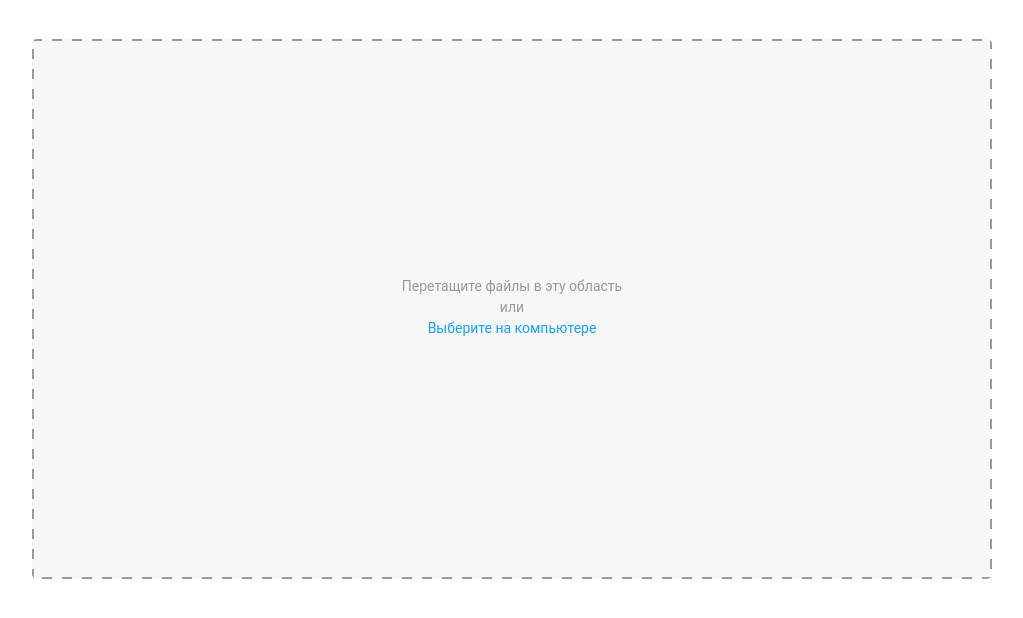
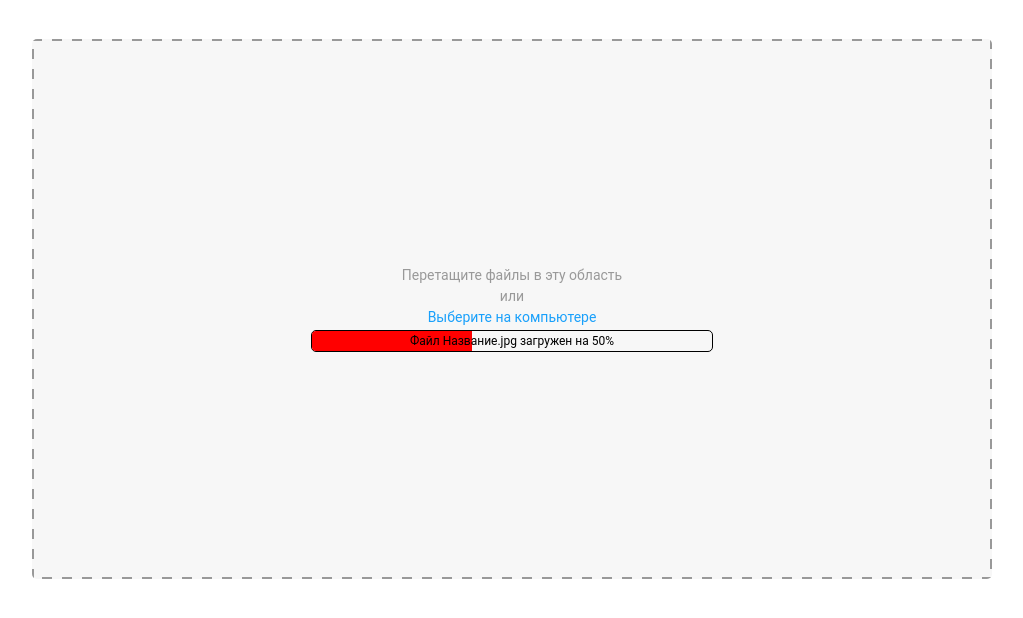
Before and after one commit to tzar4eg/TestTaskDzuba, an Angular app: page / in a window 1280 px wide. Shown: the top 618 px of the page, without its empty margins (128-1151 px from the left). Built offline with nearby package versions, Linux system fonts and the light colour scheme.

Commit message:
Создан прогрессбар

```diff
--- a/src/app/app.module.ts
+++ b/src/app/app.module.ts
@@ -9,6 +9,7 @@ import { SelectedImageComponent } from './components/image-viewer/selected-image
 import { ImageListComponent } from './components/image-viewer/image-list/image-list.component';
 import { HttpClientModule } from '@angular/common/http';
 import { ImageViewerService } from './services/image-viewer.service';
+import { DropzoneProgressBarComponent } from './components/dropzone/dropzone-progress-bar/dropzone-progress-bar.component';
 
 @NgModule({
   declarations: [
@@ -17,7 +18,8 @@ import { ImageViewerService } from './services/image-viewer.service';
     DropzoneDirective,
     ImageViewerComponent,
     SelectedImageComponent,
-    ImageListComponent
+    ImageListComponent,
+    DropzoneProgressBarComponent
   ],
   imports: [
     BrowserModule,
--- /dev/null
+++ b/src/app/components/dropzone/dropzone-progress-bar/dropzone-progress-bar.component.html
@@ -0,0 +1,4 @@
+<div class="progress-bar">
+    <div class="progress-bar-text">Файл Название.jpg загружен на 50%</div>
+    <div class="progress-bar-filler" [style.width.%]="40"></div>
+</div>
--- /dev/null
+++ b/src/app/components/dropzone/dropzone-progress-bar/dropzone-progress-bar.component.less
@@ -0,0 +1,24 @@
+.progress-bar {
+    width: 400px;
+    height: 20px;
+    border: 1px solid black;
+    border-radius: 5px;
+    position: relative;
+    overflow: hidden;
+}
+.progress-bar-text {
+
+    position: absolute;
+    font-size: 12px;
+    transform: translate(-50%, -50%);
+    left: 50%;
+    top: 50%;
+    width: 100%;
+    text-align: center;
+
+}
+.progress-bar-filler{
+
+    height: 100%;
+    background: red;
+}
--- /dev/null
+++ b/src/app/components/dropzone/dropzone-progress-bar/dropzone-progress-bar.component.ts
@@ -0,0 +1,15 @@
+import { Component, OnInit } from '@angular/core';
+
+@Component({
+  selector: 'app-dropzone-progress-bar',
+  templateUrl: './dropzone-progress-bar.component.html',
+  styleUrls: ['./dropzone-progress-bar.component.less']
+})
+export class DropzoneProgressBarComponent implements OnInit {
+
+  constructor() { }
+
+  ngOnInit() {
+  }
+
+}
--- a/src/app/components/dropzone/dropzone.component.html
+++ b/src/app/components/dropzone/dropzone.component.html
@@ -19,4 +19,8 @@
     [class.warningMessage]="warningMessage"
     [innerHTML]="errorMessage"
   ></div>
+
+  <div>
+    <app-dropzone-progress-bar></app-dropzone-progress-bar>
+  </div>
 </div>
--- a/src/app/components/dropzone/dropzone.component.ts
+++ b/src/app/components/dropzone/dropzone.component.ts
@@ -24,14 +24,18 @@ export class DropzoneComponent implements OnInit {
       this.errorMessage = `<div>Файлов: ${event.length}, Изображений: ${images.length}.</div><div>Будут загружены только изображения!</div>`;
       return;
     }
+
     this.upploadFiles(images)
     this.errorMessage = "";
   }
 
+
+
   upploadFiles(files: File[]) {
     let formData = new FormData();
+    let url = "http://localhost:4100/upload";
     formData.append('image', files[0], files[0].name)
-    let url = "http://localhost:4100/upload";
+
     this._http.post(url, formData).subscribe((resp: {fileName: string}) => console.log(resp.fileName))
   }
 }
```
